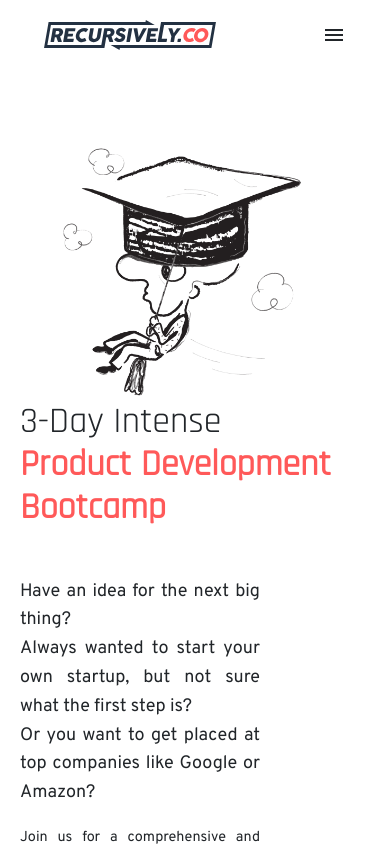
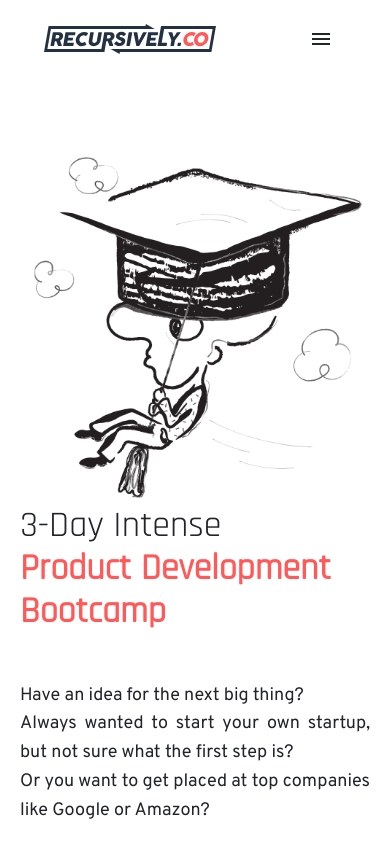
Before and after one commit to AmruthPillai/recursively.co, an Angular app: page /home in a window 390 px wide. Shown: the top 846 px of the page. Built offline with nearby package versions, Linux system fonts and the light colour scheme.

Commit message:
fix responsiveness

```diff
--- a/src/app/layout/navbar/navbar.component.html
+++ b/src/app/layout/navbar/navbar.component.html
@@ -1,4 +1,14 @@
 <div id="navbar" class="d-flex justify-content-between align-items-center px-4">
   <img id="logo" class="img-fluid" src="/assets/logo.svg" alt="Recursively.co">
-  <i class="material-icons">menu</i>
+  <div class="d-flex flex-column flex-md-row align-items-center">
+    <a class="ml-4 btn d-flex" (click)="showNav = !showNav">
+      <i class="material-icons">{{ showNav ? 'close' : 'menu' }}</i>
+    </a>
+    <div id="navigation" class="d-flex flex-column flex-md-row" *ngIf="showNav">
+      <a href="#">Home</a>
+      <a href="#overview">Overview</a>
+      <a href="#tech-stack">Tech Stack</a>
+      <a href="#subscribe">Subscribe</a>
+    </div>
+  </div>
 </div>
--- a/src/app/layout/navbar/navbar.component.scss
+++ b/src/app/layout/navbar/navbar.component.scss
@@ -1,3 +1,15 @@
 #logo {
   max-height: 30px;
 }
+
+#navigation {
+  display: inline-block;
+
+  a {
+    font-size: .9em;
+    text-transform: uppercase;
+    font-weight: bold;
+    padding: 0 20px;
+    text-decoration: none;
+  }
+}
--- a/src/app/layout/navbar/navbar.component.ts
+++ b/src/app/layout/navbar/navbar.component.ts
@@ -7,6 +7,8 @@ import { Component, OnInit } from '@angular/core';
 })
 export class NavbarComponent implements OnInit {
 
+  showNav = false;
+
   constructor() { }
 
   ngOnInit() {
--- a/src/app/pages/home/landing/landing.component.html
+++ b/src/app/pages/home/landing/landing.component.html
@@ -1,13 +1,13 @@
 <div id="landing" class="my-5 py-5 d-flex align-items-center">
-  <div class="row w-100 d-flex align-items-center">
-    <div class="col-lg-5 px-5 text-center">
+  <div class="row">
+    <div class="col-12 col-lg-4 offset-lg-1 text-center">
       <img class="img-fluid" src="/assets/learn-by-yourself.png" alt="Learn by Yourself, Absurd Design">
     </div>
-    <div class="col-lg-7">
+    <div class="col-12 col-lg-6">
       <h1>3-Day Intense <br>
         <strong class="text-secondary">Product Development Bootcamp</strong></h1>
 
-      <div class="my-5 text-justify" style="width: 75%;">
+      <div class="my-5 text-justify">
         <p class="lead">
           Have an idea for the next big thing?<br>
           Always wanted to start your own startup, but not sure what the first step is?<br>
--- a/src/app/pages/home/program-overview/program-overview.component.html
+++ b/src/app/pages/home/program-overview/program-overview.component.html
@@ -1,5 +1,5 @@
-<div class="row my-5 py-5">
-  <div class="col">
+<div id="overview" class="row my-5 py-5">
+  <div class="col-12 col-lg-6">
     <h2 class="font-weight-bold mb-4">Learning Objectives</h2>
 
     <p>The goal of this bootcamp is to apply specific topics of product development to practice including:</p>
@@ -28,7 +28,7 @@
       <li>How to impress a top notch interviewer with your hands-on technical skills</li>
     </ul>
   </div>
-  <div class="col">
+  <div class="col-12 col-lg-6">
     <h2 class="font-weight-bold mb-4">Learning Outcomes</h2>
 
     <img class="img-fluid mb-4" src="/assets/teaching.svg" alt="Teaching through Example" style="height: 250px">
--- a/src/app/pages/home/subscribe/subscribe.component.html
+++ b/src/app/pages/home/subscribe/subscribe.component.html
@@ -4,7 +4,7 @@
     <span class="text-muted">Enter your email address below and sign up to know about any new workshops we will be
       conducting soon.</span>
 
-    <form class="w-50 mt-5 mx-auto">
+    <form class="mt-5 mx-auto">
       <div class="input-group">
         <input class="form-control form-control-lg" type="email" placeholder="Enter your email address here">
         <div class="input-group-append">
--- a/src/app/pages/home/subscribe/subscribe.component.scss
+++ b/src/app/pages/home/subscribe/subscribe.component.scss
@@ -1,3 +1,9 @@
 .material-icons {
   font-size: 1.1em;
 }
+
+@media screen and (min-width: 769px) {
+  form {
+    width: 50%;
+  }
+}
```
